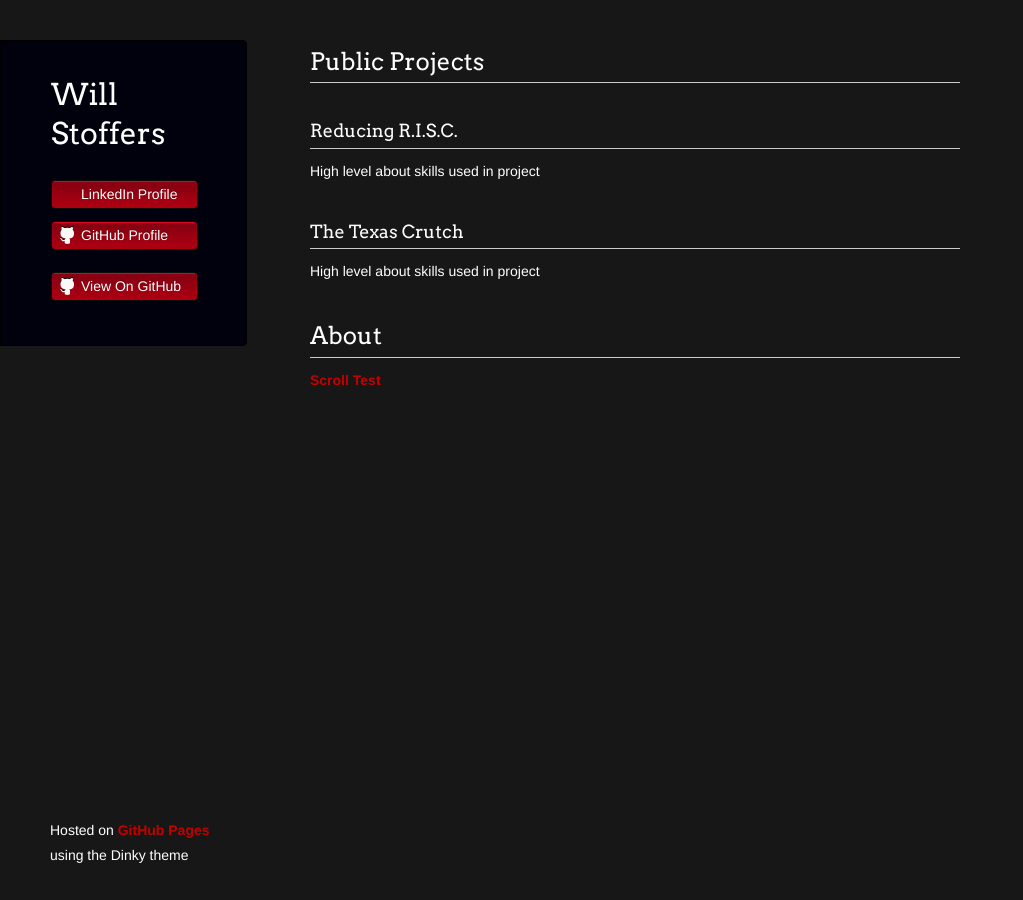
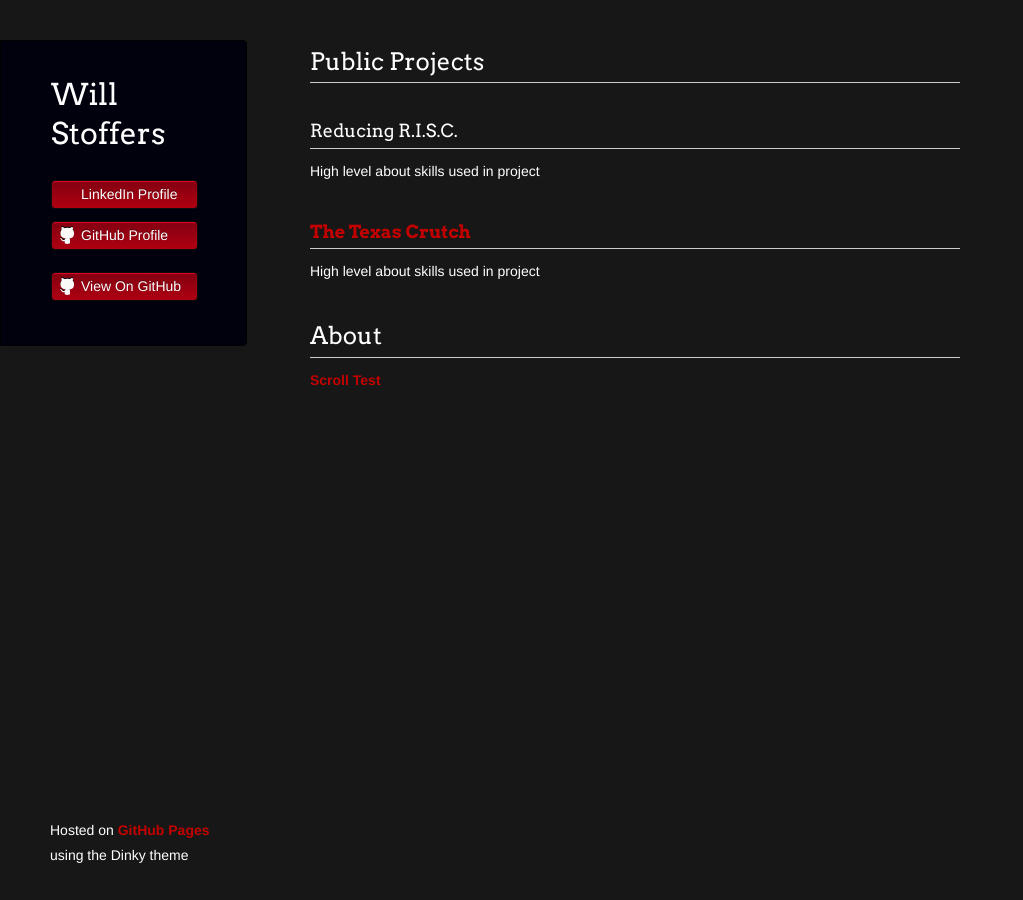
Before and after one commit to wstoffers/wstoffers.github.io, a Jekyll site: the page built from index.md, in a window 1280 px wide. Shown: the whole page, without its empty margins (0-1023 px from the left). Built offline with Jekyll 4.4.1, drawn with Linux system fonts in a browser that asks for light colours; our own code applies the rules of GitHub Pages for plain Markdown files; a script that is not in the unit is left out; the repository's description, which GitHub fills in, is left out.

Commit message:
Adding link to header

```diff
--- a/index.md
+++ b/index.md
@@ -10,7 +10,11 @@ title: Will Stoffers
         <p>High level about skills used in project</p>
     </div>
     <div class="column">
-        <h3>The Texas Crutch</h3>
+        <h3>
+            <a href="https://wstoffers.github.io/owlbearBbq/">
+                The Texas Crutch
+            </a>
+        </h3>
         <p>High level about skills used in project</p>
     </div>
 </div>
```
